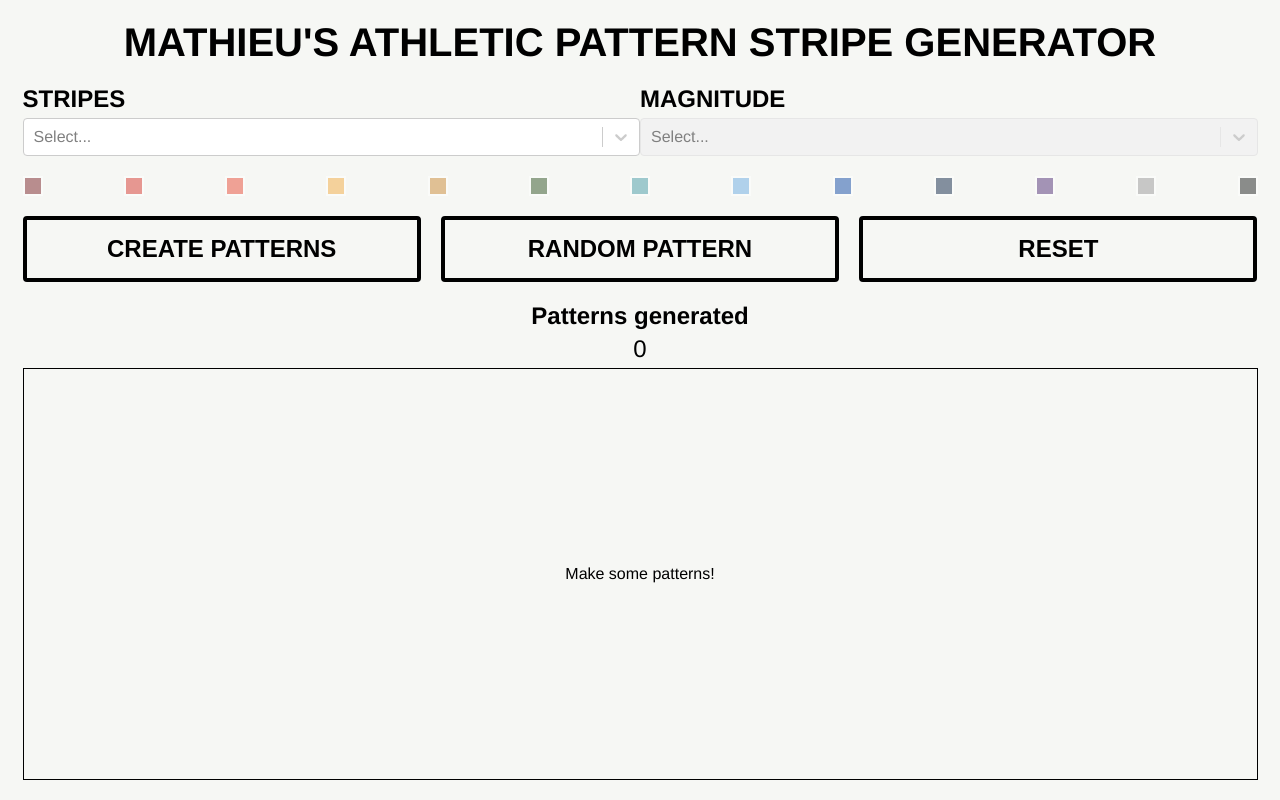
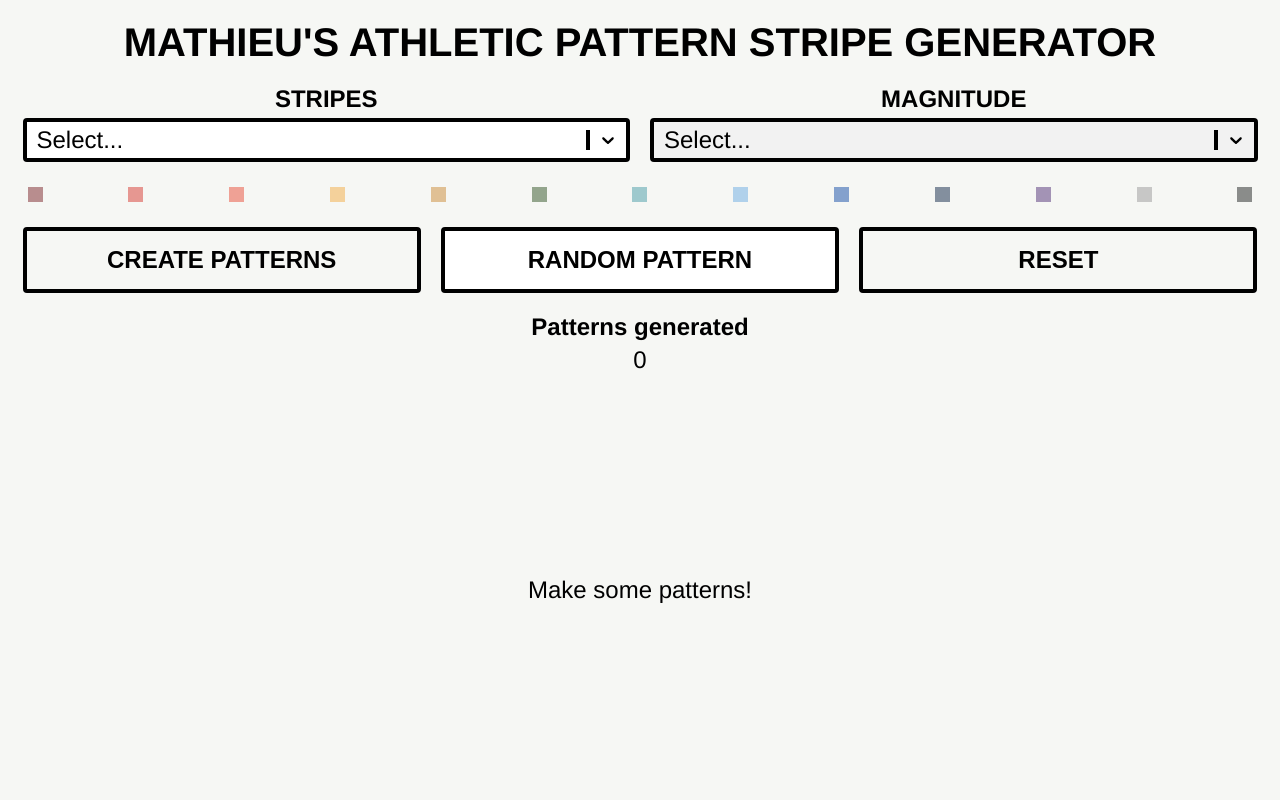
Before and after one commit to affordances/stripes, a React (Create React App) app: page / in a window 1280 px wide. Built offline with nearby package versions, Linux system fonts and the light colour scheme.

Commit message:
further customize styling, add dynamic rowHeight

```diff
--- a/src/App.js
+++ b/src/App.js
@@ -36,29 +36,34 @@ const PatternRenderer = memo((props) => {
 });
 
 const App = () => {
-  const { patterns, ...props } = useStripes();
+  const { patterns, magnitude, ...props } = useStripes();
+
+  const rowHeight = magnitude ? magnitude * 10 + 47 : 0;
 
   return (
     <Container>
       <Title>MATHIEU'S ATHLETIC PATTERN STRIPE GENERATOR</Title>
-      <Menu {...props} />
+      <Menu magnitude={magnitude} {...props} />
       {patterns.length > 0 ? (
         <AutoSizerContainer>
           <AutoSizer>
-            {({ height, width }) => (
+            {({ height, width }) => {
+              const columnWidth = width / 3;
+              return (
                 <Grid
                   key={Math.random()}
                   itemData={patterns}
                   columnCount={patterns[0].length}
                   rowCount={patterns.length}
-                columnWidth={width / 3}
+                  columnWidth={columnWidth}
                   height={height}
-                rowHeight={215}
+                  rowHeight={rowHeight}
                   width={width}
                 >
                   {PatternRenderer}
                 </Grid>
-            )}
+              );
+            }}
           </AutoSizer>
         </AutoSizerContainer>
       ) : (
--- a/src/Menu.js
+++ b/src/Menu.js
@@ -38,7 +38,7 @@ export const Menu = (props) => {
   return (
     <MenuContainer>
       <MenuRow>
-        <SelectContainer>
+        <SelectContainer style={{ marginRight: "20px" }}>
           <Header>STRIPES</Header>
           <Select
             styles={selectStyles}
--- a/src/styles.js
+++ b/src/styles.js
@@ -5,13 +5,13 @@ export const Container = styled.div`
   max-width: 1275px;
   display: flex;
   flex-direction: column;
-  padding: 20px;
+  padding: 20px 20px 0 20px;
   margin: auto;
 `;
 
 export const Title = styled.h1`
   font-size: 40px;
-  font-weight: bold;
+  font-weight: 700;
   text-align: center;
   margin: 0 0 20px 0;
   color: black;
@@ -36,12 +36,13 @@ export const MenuRow = styled.div`
 export const SelectContainer = styled.div`
   display: flex;
   flex-direction: column;
+  align-items: center;
   flex: 1;
 `;
 
 export const Header = styled.h2`
   font-size: 24px;
-  font-weight: bold;
+  font-weight: 700;
   margin: 0 0 5px 0;
   padding: 0;
   color: black;
@@ -64,37 +65,34 @@ export const SwatchContainer = styled.div`
 
 export const Swatch = styled.div`
   background: ${(props) => props.color};
-  border: 2px solid ${(props) => (props.isPicked ? `limegreen` : `white`)};
-  width: 20px;
-  height: 20px;
+  border: 5px solid ${(props) => (props.isPicked ? `limegreen` : `#f6f7f4`)};
+  width: 25px;
+  height: 25px;
   cursor: pointer;
 `;
 
 export const Button = styled.button`
   flex: 1;
   color: black;
+  background: #f6f7f4;
   border: 4px solid black;
   border-radius: 4px;
   padding: 15px;
   text-align: center;
   text-decoration: none;
-  background: #f6f7f4;
   font-size: 24px;
   font-weight: 700;
 
   ${(props) =>
     !props.disabled &&
     `
+    background: white;
     cursor: pointer;
   `}
 `;
 
 export const AutoSizerContainer = styled.div`
-  border: 4px solid black;
-  border-radius: 4px;
   flex: 1;
-  overflow: hidden;
-  padding: 0 5px;
 `;
 
 export const PatternContainer = styled.div`
@@ -145,22 +143,50 @@ export const PatternCount = styled.p`
 `;
 
 export const EmptyStateContainer = styled.div`
-  border: 1px solid black;
   flex: 1;
   display: flex;
   justify-content: center;
   align-items: center;
 `;
 
-export const EmptyStateText = styled.div``;
+export const EmptyStateText = styled.div`
+  font-weight: 500;
+  font-size: 24px;
+`;
 
 export const selectStyles = {
+  container: (provided, _) => ({
+    ...provided,
+    width: "100%",
+  }),
   control: (provided, _) => ({
     ...provided,
+    border: "4px solid black",
     cursor: "pointer",
+  }),
+  dropdownIndicator: (provided, _) => ({
+    ...provided,
+    color: "black",
+  }),
+  indicatorSeparator: (provided, _) => ({
+    ...provided,
+    width: "4px",
+    backgroundColor: "black",
   }),
   option: (provided, _) => ({
     ...provided,
     cursor: "pointer",
+    color: "black",
+    fontSize: "24px",
+  }),
+  placeholder: (provided, _) => ({
+    ...provided,
+    color: "black",
+    fontSize: "24px",
+  }),
+  singleValue: (provided, _) => ({
+    ...provided,
+    color: "black",
+    fontSize: "24px",
   }),
 };
```
Lines whose indentation alone changed are shown as unchanged.
